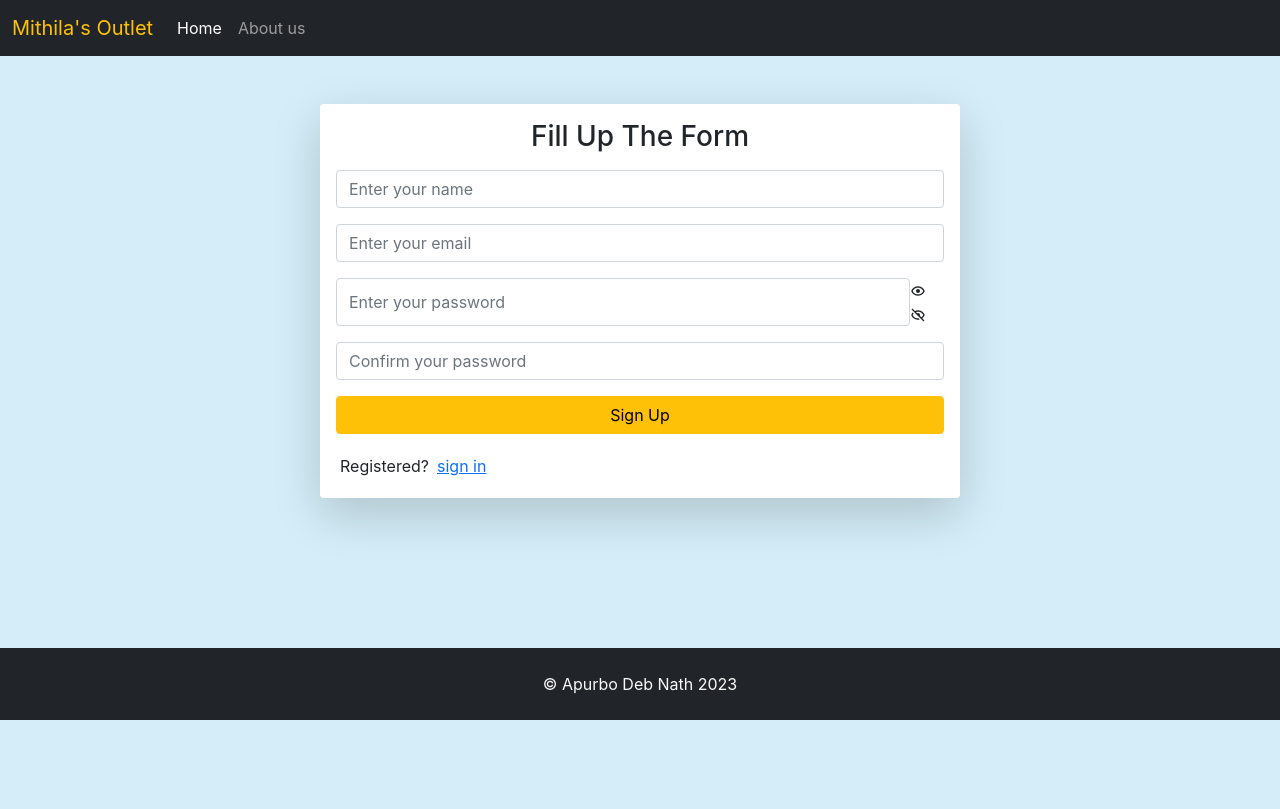
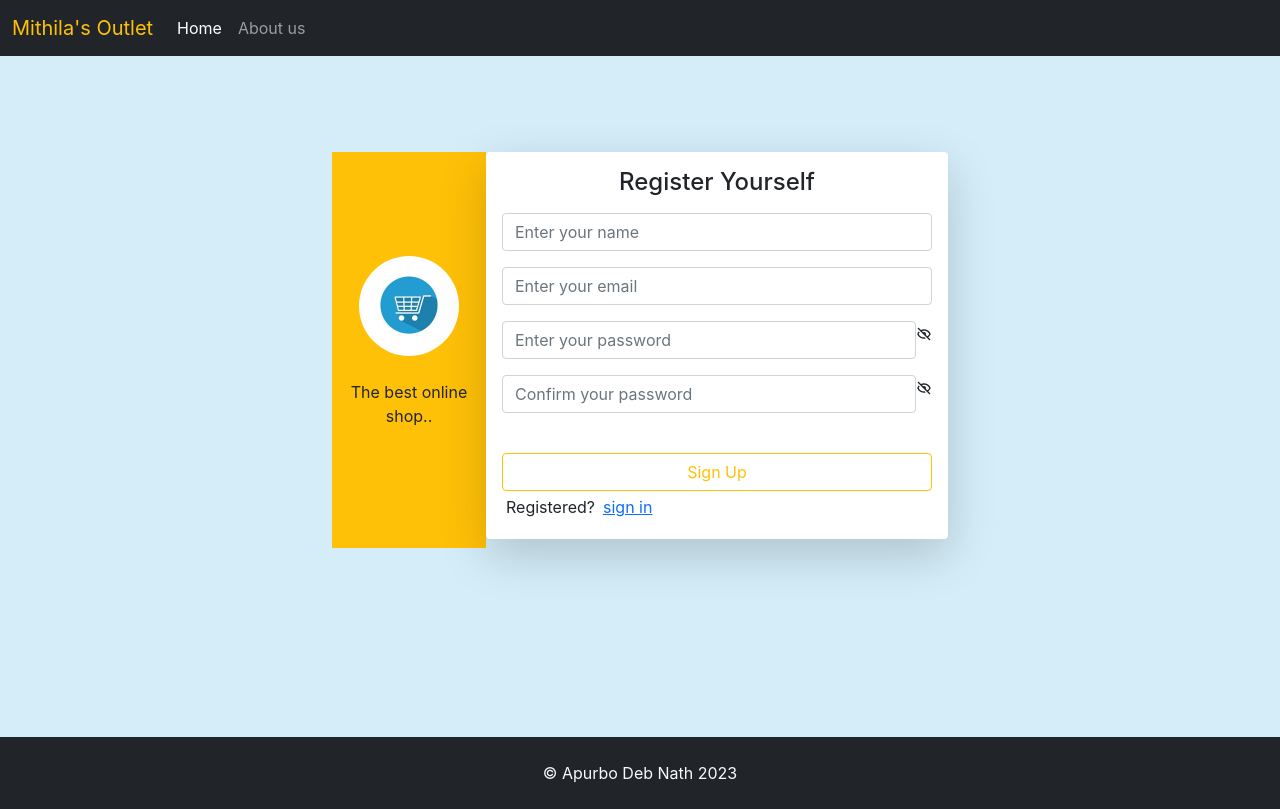
Before and after one commit to Apurbo73/mithila-s-outlet, a React (Create React App) app: page /sign-up in a window 1280 px wide. Built offline with nearby package versions, Linux system fonts and the light colour scheme.

Commit message:
password show/hide on form functionalities is done

```diff
--- a/src/pages/Login.js
+++ b/src/pages/Login.js
@@ -1,6 +1,6 @@
 import React from "react";
 import { Link } from "react-router-dom";
-import cart from '../images/cart.jpg';
+import cart from "../images/cart.jpg";
 const Login = () => {
   return (
     <div>
@@ -42,15 +42,25 @@ const Login = () => {
         </div>
       </nav>
       <div className="pt-5 w-50 container d-flex mx-auto text-center ">
-        <div style={{ height: 300 }} className="w-50 mt-5 bg-warning">
-          <h4 className="mt-5 pt-5">Mithila's Outlet</h4>
-          <img className="rounded-circle" style={{height:100}} src={cart} alt="" />
-          <p className=" pt-4">The best online shop near you..</p>
+        <div
+          style={{ height: 300 }}
+          className="w-25 mt-5 bg-warning d-none d-md-block"
+        >
+          <h5 className=" pt-5" />
+          <Link to="/">
+            <img
+              className="rounded-circle mt-3"
+              style={{ height: 100 }}
+              src={cart}
+              alt=""
+            />
+          </Link>
+          <p className=" mt-4">The best online shop..</p>
         </div>
 
-        <div className=" mt-5 w-50 shadow-lg p-3 mb-5 bg-body rounded ">
-          <form className=" pb-5">
-            <h3 className="text-center">Sign in</h3>
+        <div className=" mt-5 w-75 shadow-lg p-3 mb-5 bg-body rounded ">
+          <form className="">
+            <h3 className="text-center mb-4">Mithila's Outlet</h3>
             <div className="mb-3">
               <input
                 type="email"
@@ -68,12 +78,12 @@ const Login = () => {
                 placeholder="Enter your password"
               />
             </div>
-            <button type="submit" className="btn btn-warning w-100 ">
-              Submit
+            <button type="submit" className="btn btn-outline-warning w-100 mt-4">
+              Sign in
             </button>
-            <div className="d-flex">
+            <div className="d-flex mt-2">
               <p className="m-1">Not registered?</p>
-              <Link className="m-1" to="/sign-up">
+              <Link className="mt-1" to="/sign-up">
                 sign up
               </Link>
             </div>
--- a/src/pages/SignUp.js
+++ b/src/pages/SignUp.js
@@ -1,9 +1,15 @@
-import React from "react";
+import React, { useState } from "react";
 import { Link } from "react-router-dom";
 import { BiShow } from "react-icons/bi";
 import { BiHide } from "react-icons/bi";
-
+import cart from "../images/cart.jpg";
 const SignUp = () => {
+  //handle show password:
+  const [show, setShow] = useState(false);
+  // handle Show click:
+  const handleShow = () => {
+    setShow(!show);
+  };
   return (
     <div>
       <nav className="navbar navbar-expand-lg navbar-dark bg-dark">
@@ -43,9 +49,25 @@ const SignUp = () => {
           </div>
         </div>
       </nav>
-
-      <form className="mx-auto w-50 mt-5 mb-5 shadow-lg p-3  bg-body rounded">
-        <h3 className="text-center mb-3">Fill Up The Form</h3>
+      <div className="pt-5 w-50 container d-flex mx-auto text-center ">
+        <div
+          style={{ height: 396 }}
+          className="w-25 mt-5 bg-warning d-none d-md-block"
+        >
+          <h5 className=" pt-5" />
+          <Link to="/">
+            <img
+              className="rounded-circle mt-5"
+              style={{ height: 100 }}
+              src={cart}
+              alt=""
+            />
+          </Link>
+          <p className=" mt-4">The best online shop..</p>
+        </div>
+        <div className="mt-5 w-75 shadow-lg p-3 mb-5 bg-body rounded">
+          <form className="">
+            <h4 className="text-center mb-3">Register Yourself</h4>
             <div className="mb-3">
               <input
                 type="text"
@@ -64,28 +86,37 @@ const SignUp = () => {
                 placeholder="Enter your email"
               />
             </div>
+
             <div className="mb-3 d-flex ">
               <input
-            type="password"
+                type={show ? "text" : "password"}
                 className="form-control"
                 id="exampleInputEmail1"
                 aria-describedby="emailHelp"
                 placeholder="Enter your password"
               />
-          <span>
-            <BiShow /> <BiHide />
+              <span onClick={handleShow}>
+                {show ? <BiShow /> : <BiHide />}
               </span>
             </div>
-        <div className="mb-3">
+
+            <div className="mb-3 d-flex ">
               <input
-            type="password"
+                type={show ? "text" : "password"}
                 className="form-control"
                 id="exampleInputEmail1"
                 aria-describedby="emailHelp"
                 placeholder="Confirm your password"
               />
+              <span onClick={handleShow}>
+                {show ? <BiShow /> : <BiHide />}
+              </span>
             </div>
-        <button type="submit" className="btn btn-warning w-100 mb-3">
+
+            <button
+              type="submit"
+              className="btn btn-outline-warning w-100 mt-4"
+            >
               Sign Up
             </button>
             <div className="d-flex">
@@ -96,6 +127,8 @@ const SignUp = () => {
             </div>
           </form>
         </div>
+      </div>
+    </div>
   );
 };
 
```
Lines whose indentation alone changed are shown as unchanged.
